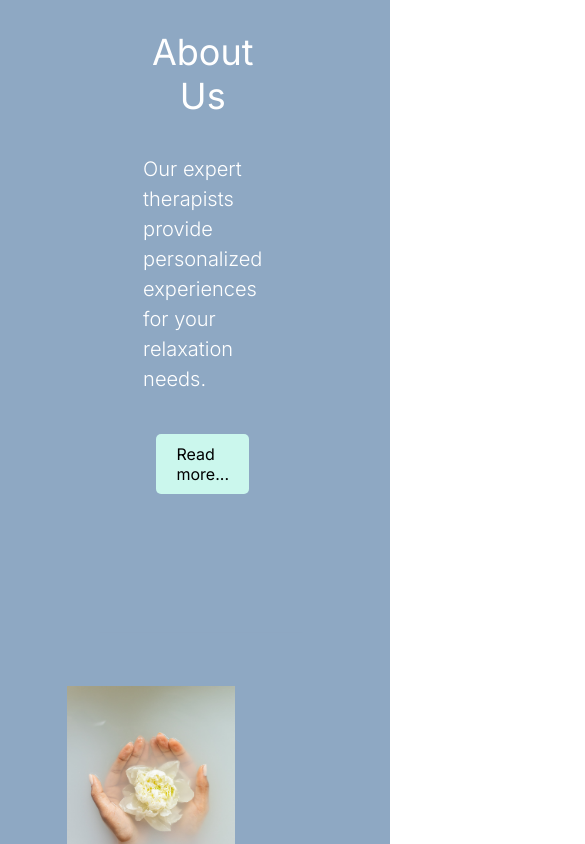
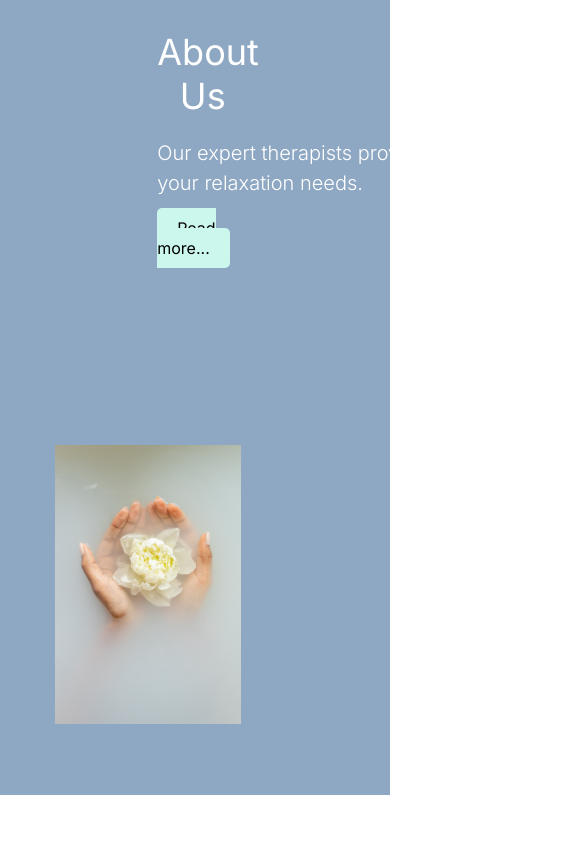
Before and after one commit to Hussein-Ali-Shamarti/Cloud-Spa-React, a React (Create React App) app: page / in a window 390 px wide. Shown: the part 1220-2064 px from the top of the page, 585 px wide, since content can reach past the window. Built offline with nearby package versions, Linux system fonts and the light colour scheme; no server answers; the database is empty.

Commit message:
Update AboutUs.css

```diff
--- a/src/styles/AboutUs.css
+++ b/src/styles/AboutUs.css
@@ -1,24 +1,16 @@
-/*about us */
 #about-us-section {
   display: flex;
-  justify-content: flex-end;
   align-items: center;
   background-color: #8ea8c3;
   height: 790px;
   padding: 40px 90px;
-  position: relative;
   width: 100%;
-  overflow: visible;
   margin-top: 30px;
   margin-bottom: 90px;
 }
 
 .about-us-content {
-  display: flex;
-  flex-direction: column;
-  justify-content: center;
-  align-items: center;
-  max-width: 50%;
+  flex: 1; /* Flex value to take up only necessary space */
 }
 
 .about-us-content h2,
@@ -52,6 +44,7 @@
   margin-top: -20px;
   background-color: #cbf7ed;
 }
+
 .about-us-image {
   width: 550px;
 }
@@ -62,21 +55,16 @@
   object-fit: cover;
 }
 
-/* Responsive design adjustments */
 @media screen and (max-width: 1041px) {
   #about-us-section {
     flex-direction: column;
-    justify-content: center;
-    align-items: center;
     padding: 40px;
     height: auto;
   }
 
   .about-us-content,
   .about-us-image {
-    max-width: 90%;
-    width: 90%;
-    margin-bottom: 20px;
+    width: 100%;
   }
 
   .about-us-content h2 {
@@ -88,7 +76,6 @@
   .about-us-content p {
     font-size: 20px;
     line-height: 30px;
-    width: auto;
     height: auto;
   }
 
@@ -96,4 +83,12 @@
     align-self: center;
     margin-top: 20px;
   }
+
+  .about-us-image img {
+    width: auto; /* Allow the image to scale down */
+    height: auto; /* Adjust the height automatically */
+  }
+  .about-us-image {
+    order: 2;
+  }
 }
```
